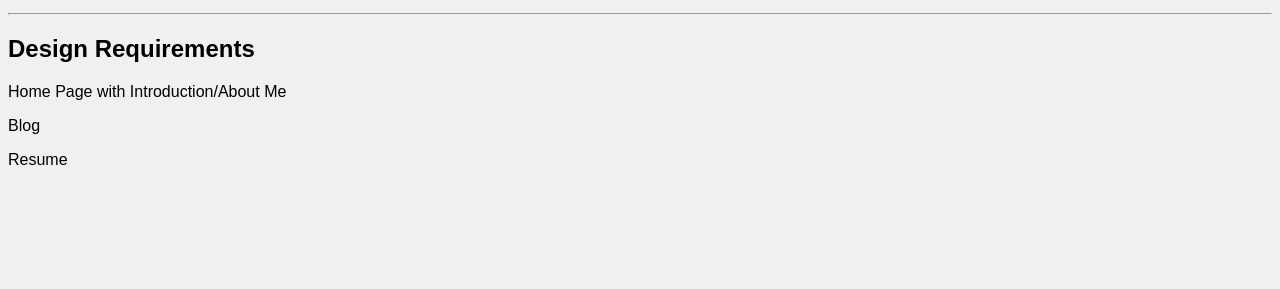
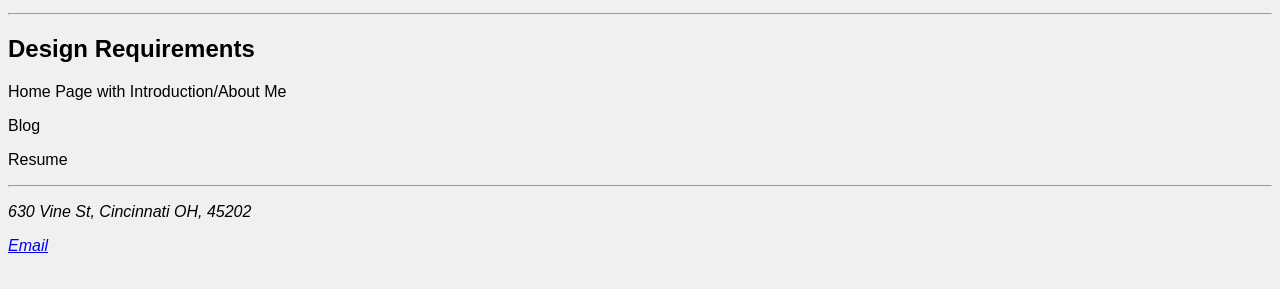
Before and after one commit to machamor/Machamor, a plain HTML site: page index.html in a window 1280 px wide. Shown: the part 101-390 px from the top of the page. Drawn offline with Linux system fonts and the light colour scheme.

Commit message:
Update index.html

```diff
--- a/index.html
+++ b/index.html
@@ -17,5 +17,8 @@
     <p>Home Page with Introduction/About Me </p>
     <p> Blog </p>
     <p> Resume </p>
+    <hr />
+    <address> <p> 630 Vine St, Cincinnati OH, 45202 <p>
+        <p> </p><a href="chamorromarco@outlook.com"> Email</a> </p>
 </body>
 </html>
```
